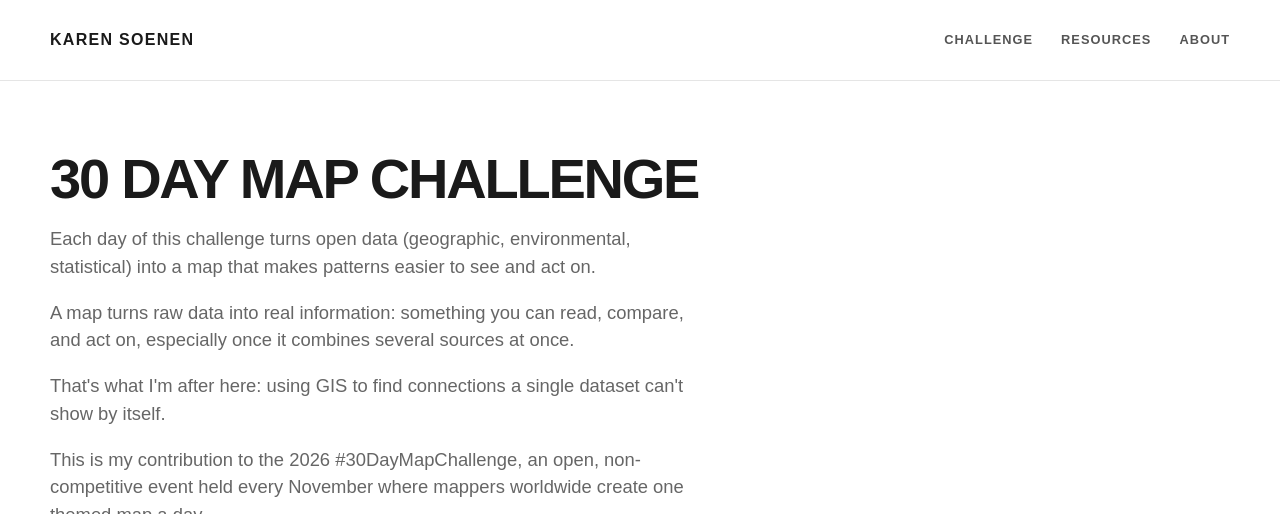
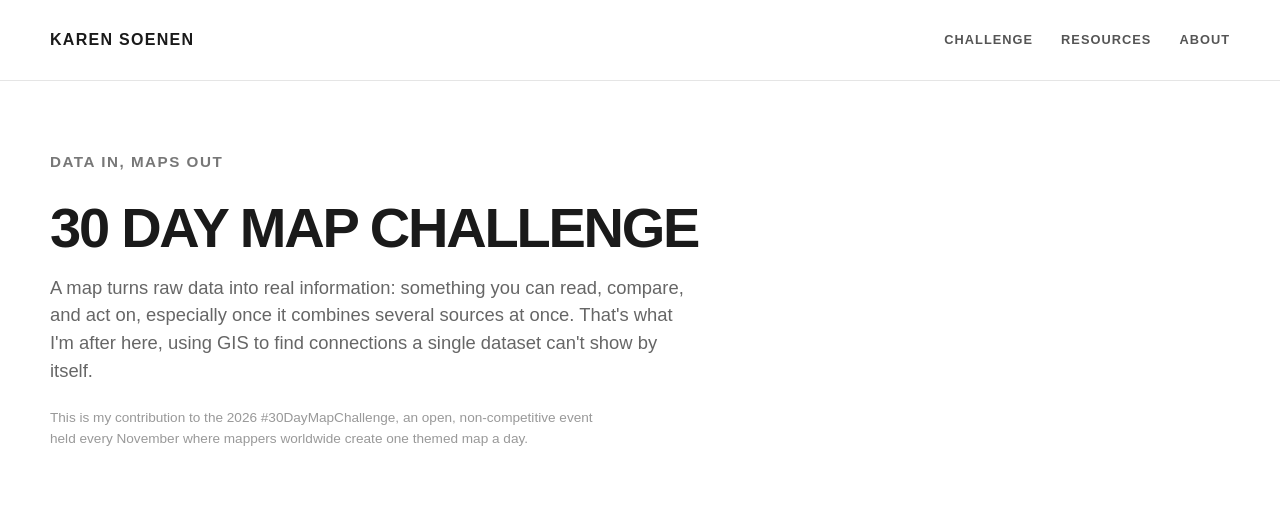
Before and after one commit to k-rns/map-portfolio, a Jekyll site: the page built from index.md, in a window 1280 px wide, cut to the strip 0-514 px from the top of the page. Built offline with Jekyll 4.4.1, drawn with Linux system fonts in a browser that asks for light colours.

Commit message:
Update landing page here text

```diff
--- a/index.md
+++ b/index.md
@@ -3,11 +3,13 @@ layout: default
 title: 30 Day Map Challenge
 ---
 <section class="page-intro">
+  <div class="eyebrow">Data In, Maps Out</div>
+
   <h1>30 DAY MAP CHALLENGE</h1>
-  <p>Each day of this challenge turns open data (geographic, environmental, statistical) into a map that makes patterns easier to see and act on. </p>
-  <p>A map turns raw data into real information: something you can read, compare, and act on, especially once it combines several sources at once. </p>
-  <p>That's what I'm after here: using GIS to find connections a single dataset can't show by itself.</p>
-  <p>This is my contribution to the 2026 <a href="https://30daymapchallenge.com/" target="_blank">#30DayMapChallenge</a>, an open, non-competitive event held every November where mappers worldwide create one themed map a day.</p>
+
+  <p>A map turns raw data into real information: something you can read, compare, and act on, especially once it combines several sources at once. That's what I'm after here, using GIS to find connections a single dataset can't show by itself.</p>
+
+  <p class="hero-note">This is my contribution to the 2026 <a href="https://30daymapchallenge.com/" target="_blank">#30DayMapChallenge</a>, an open, non-competitive event held every November where mappers worldwide create one themed map a day.</p>
 </section>
 
 <div class="map-grid">
--- a/style.css
+++ b/style.css
@@ -87,13 +87,20 @@ a {
   color: #666;
 }
 
-.about-tagline {
+.eyebrow {
   font-size: 0.95rem;
   font-weight: 600;
   letter-spacing: 0.1em;
   color: #777;
   text-transform: uppercase;
   margin-bottom: 26px;
+}
+
+.page-intro p.hero-note {
+  margin-top: 24px;
+  max-width: 550px;
+  font-size: 0.85rem;
+  color: #999;
 }
 
 
@@ -178,20 +185,38 @@ a {
   height: auto;
 }
 
-.map-page-info,
-.about-info {
+.map-page-info {
   max-width: 900px;
+  margin: 0 auto;
   display: grid;
   grid-template-columns: repeat(2, 1fr);
   gap: 45px 70px;
   padding: 10px 0 20px;
 }
 
-.map-page-info {
-  margin: 0 auto;
+.map-page-info section h2 {
+  margin: 0 0 10px;
+  font-size: 0.8rem;
+  font-weight: 700;
+  letter-spacing: 0.08em;
+  text-transform: uppercase;
 }
 
-.map-page-info section h2,
+.map-page-info section p {
+  margin: 0;
+  color: #555;
+  font-size: 1rem;
+  line-height: 1.7;
+}
+
+.about-info {
+  max-width: 650px;
+  display: flex;
+  flex-direction: column;
+  gap: 36px;
+  padding: 10px 0 20px;
+}
+
 .about-info section h2 {
   margin: 0 0 10px;
   font-size: 0.8rem;
@@ -200,11 +225,10 @@ a {
   text-transform: uppercase;
 }
 
-.map-page-info section p,
 .about-info section p {
   margin: 0;
-  color: #555;
-  font-size: 1rem;
+  color: #666;
+  font-size: 1.05rem;
   line-height: 1.7;
 }
 
@@ -282,8 +306,7 @@ a {
     font-size: 2.4rem;
   }
 
-  .map-page-info,
-  .about-info {
+  .map-page-info {
     grid-template-columns: 1fr;
     gap: 30px;
   }
```
Also changed, not shown: about.md (+1 -1 lines).
